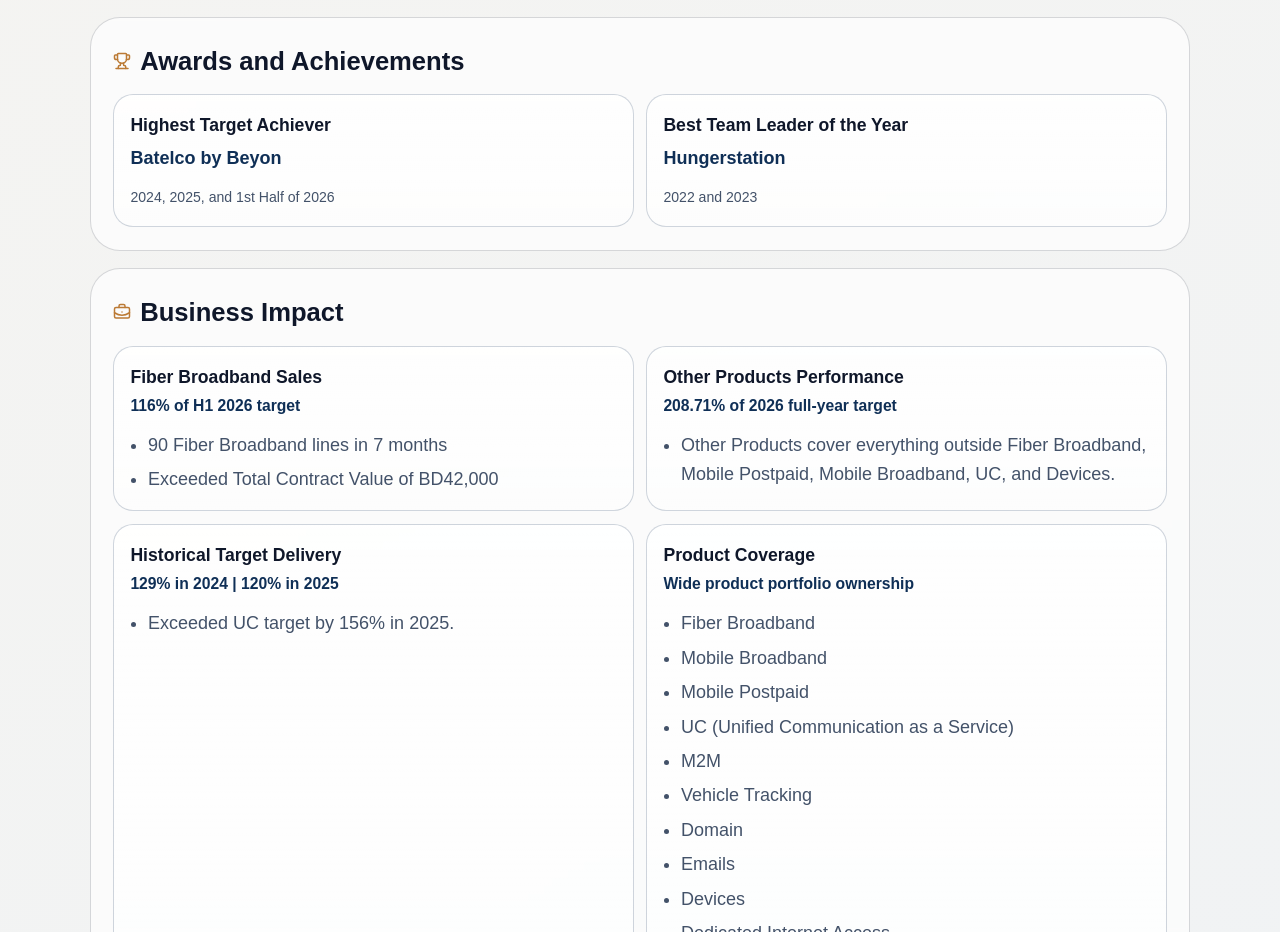
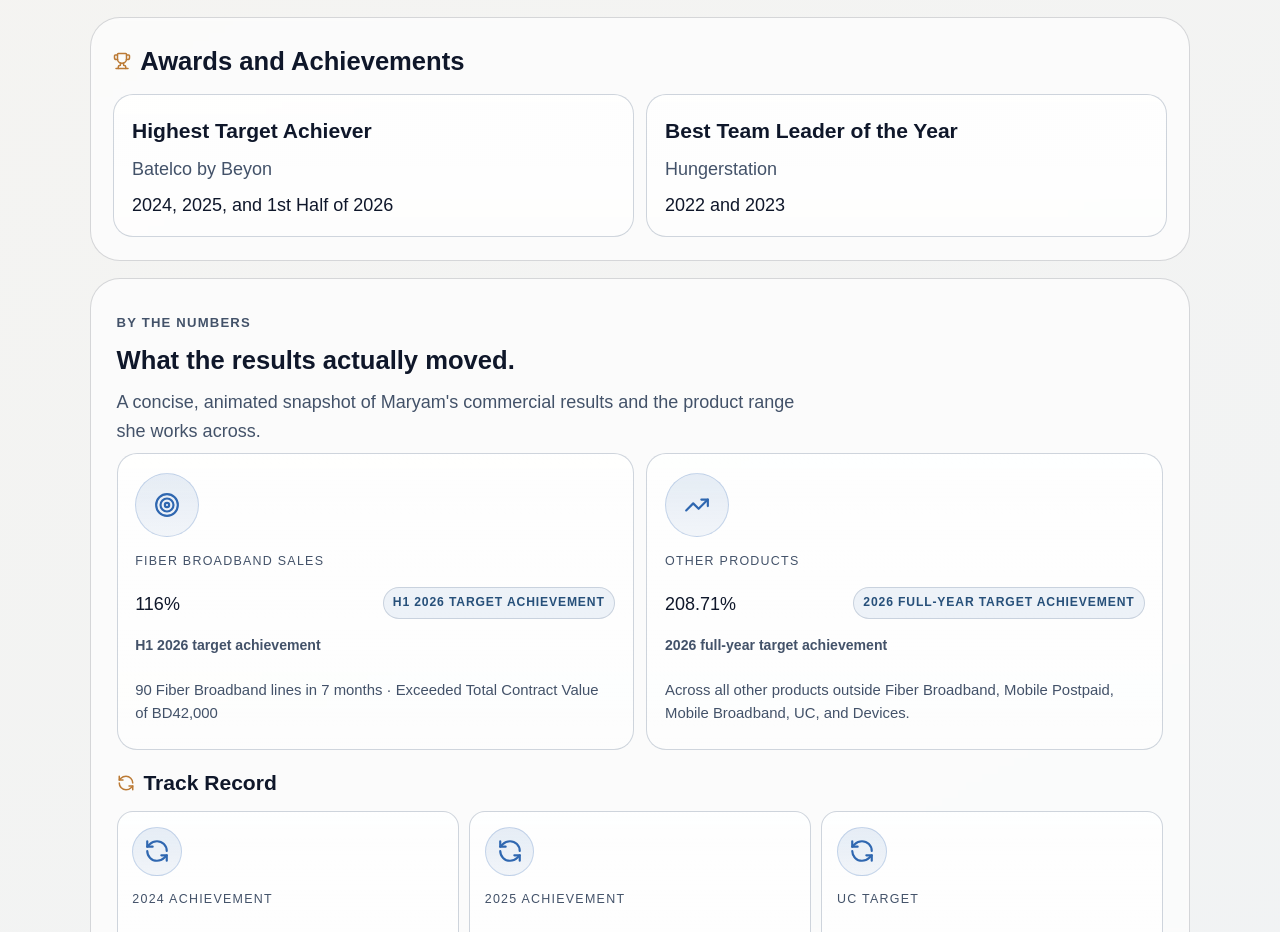
Before and after one commit to Zai-Al/Maryam_Alawi_Profile, a React (Vite) app: page / in a window 1280 px wide. Shown: the part 1868-2800 px from the top of the page. Built offline with nearby package versions, Linux system fonts and the light colour scheme; a web font is replaced by a local one.

Commit message:
Refine business impact layout and update profile photo

```diff
--- a/src/App.jsx
+++ b/src/App.jsx
@@ -7,11 +7,46 @@
   Mail,
   MessageCircle,
   Phone,
+  RefreshCcw,
   Sparkles,
   Trophy,
+  Target,
+  TrendingUp,
+  Layers3,
 } from 'lucide-react'
 import { motion } from 'framer-motion'
-import profileImage from './profile_img.png'
+import profileImage from './profile_img.jpg'
+
+function useCountUp(target, shouldRun, duration = 1100) {
+  const [value, setValue] = useState(0)
+
+  useEffect(() => {
+    if (!shouldRun) return undefined
+
+    let startTime = 0
+    let frameId = 0
+
+    const step = (time) => {
+      if (!startTime) startTime = time
+      const elapsed = time - startTime
+      const progress = Math.min(elapsed / duration, 1)
+      const eased = 1 - Math.pow(1 - progress, 3)
+      setValue(target * eased)
+
+      if (progress < 1) {
+        frameId = window.requestAnimationFrame(step)
+      } else {
+        setValue(target)
+      }
+    }
+
+    frameId = window.requestAnimationFrame(step)
+
+    return () => window.cancelAnimationFrame(frameId)
+  }, [shouldRun, target, duration])
+
+  return value
+}
 
 function LinkedInIcon({ size = 16 }) {
   return (
@@ -64,29 +99,60 @@
     [],
   )
 
-  const businessImpactCards = useMemo(
+  const salesCards = useMemo(
     () => [
       {
-        title: 'Fiber Broadband Sales',
-        value: '116% of H1 2026 target',
-        details: ['90 Fiber Broadband lines in 7 months', 'Exceeded Total Contract Value of BD42,000'],
+        icon: Target,
+        label: 'Fiber Broadband Sales',
+        stat: 116,
+        suffix: '%',
+        helper: 'H1 2026 target achievement',
+        note: '90 Fiber Broadband lines in 7 months · Exceeded Total Contract Value of BD42,000',
       },
       {
-        title: 'Other Products Performance',
-        value: '208.71% of 2026 full-year target',
-        details: [
-          'Other Products cover everything outside Fiber Broadband, Mobile Postpaid, Mobile Broadband, UC, and Devices.',
+        icon: TrendingUp,
+        label: 'Other Products',
+        stat: 208.71,
+        suffix: '%',
+        helper: '2026 full-year target achievement',
+        note: 'Across all other products outside Fiber Broadband, Mobile Postpaid, Mobile Broadband, UC, and Devices.',
+      },
     ],
+    [],
+  )
+
+  const trackRecordCards = useMemo(
+    () => [
+      {
+        icon: RefreshCcw,
+        label: '2024 Achievement',
+        stat: 129,
+        suffix: '%',
+        helper: '2024',
+        note: 'Achieved 129% in target.',
       },
       {
-        title: 'Historical Target Delivery',
-        value: '129% in 2024 | 120% in 2025',
-        details: ['Exceeded UC target by 156% in 2025.'],
+        icon: RefreshCcw,
+        label: '2025 Achievement',
+        stat: 120,
+        suffix: '%',
+        helper: '2025',
+        note: 'Achieved 120% in target.',
       },
       {
-        title: 'Product Coverage',
-        value: 'Wide product portfolio ownership',
-        details: [
+        icon: RefreshCcw,
+        label: 'UC Target',
+        stat: 156,
+        suffix: '%',
+        helper: '2025',
+        note: 'Exceeded 156% of UC target in 2025.',
+      },
+    ],
+    [],
+  )
+
+  const productCoverage = useMemo(
+    () => [
       'Fiber Broadband',
       'Mobile Broadband',
       'Mobile Postpaid',
@@ -99,8 +165,6 @@
       'Dedicated Internet Access',
       'MPLS',
       'SD-WAN',
-        ],
-      },
     ],
     [],
   )
@@ -324,30 +388,40 @@
         </section>
 
         {showBusinessImpact && (
-          <section className="panel" id="business-impact">
-            <div className="section-title">
-              <BriefcaseBusiness size={18} />
-              <h2>Business Impact</h2>
+          <section className="panel stats-panel" id="business-impact">
+            <p className="section-kicker">BY THE NUMBERS</p>
+            <h2>What the results actually moved.</h2>
+            <p className="section-intro">
+              A concise, animated snapshot of Maryam's commercial results and the product range she works across.
+            </p>
+            <div className="sales-grid">
+              {salesCards.map((card, index) => (
+                <BusinessImpactCard key={card.label} card={card} index={index} />
+              ))}
             </div>
-            <div className="impact-grid">
-              {businessImpactCards.map((card, index) => (
-                <motion.article
-                  key={card.title}
-                  className="impact-card"
-                  initial={{ opacity: 0, y: 24 }}
-                  whileInView={{ opacity: 1, y: 0 }}
-                  viewport={{ once: true, amount: 0.2 }}
-                  transition={{ duration: 0.55, delay: index * 0.08 }}
-                >
-                  <h3>{card.title}</h3>
-                  <p className="impact-value">{card.value}</p>
-                  <ul className="impact-points">
-                    {card.details.map((detail) => (
-                      <li key={detail}>{detail}</li>
+            <div className="track-record-block">
+              <div className="section-title track-record-title">
+                <RefreshCcw size={18} />
+                <h3>Track Record</h3>
+              </div>
+              <div className="track-record-grid">
+                {trackRecordCards.map((card, index) => (
+                  <BusinessImpactCard key={card.label} card={card} index={index} compact />
                 ))}
-                  </ul>
-                </motion.article>
+              </div>
+            </div>
+            <div className="coverage-panel">
+              <div className="section-title coverage-title">
+                <Layers3 size={18} />
+                <h3>Product Coverage</h3>
+              </div>
+              <div className="chips chips-compact">
+                {productCoverage.map((product) => (
+                  <motion.span key={product} whileHover={{ scale: 1.03 }}>
+                    {product}
+                  </motion.span>
                 ))}
+              </div>
             </div>
           </section>
         )}
@@ -454,4 +528,43 @@
   )
 }
 
+function BusinessImpactCard({ card, index, compact = false }) {
+  const [isVisible, setIsVisible] = useState(false)
+  const primaryValue = useCountUp(card.stat, isVisible)
+  const primaryDisplay = card.suffix === '%' ? primaryValue.toFixed(card.stat % 1 === 0 ? 0 : 2) : Math.round(primaryValue)
+
+  return (
+    <motion.article
+      className={`impact-card stat-card${compact ? ' stat-card-compact' : ''}`}
+      initial={{ opacity: 0, y: 24 }}
+      whileInView={{ opacity: 1, y: 0 }}
+      viewport={{ once: true, amount: 0.3 }}
+      transition={{ duration: 0.55, delay: index * 0.08 }}
+      onViewportEnter={() => setIsVisible(true)}
+    >
+      <div className="stat-icon-wrap" aria-hidden="true">
+        <card.icon size={26} />
+      </div>
+      <p className="stat-label">{card.label}</p>
+      {compact ? (
+        <div className="stat-compact-value">
+          <div className="stat-main">
+            <span className="stat-value">{primaryDisplay}{card.suffix}</span>
+          </div>
+          <span className="stat-year-chip">{card.helper}</span>
+        </div>
+      ) : (
+        <div className="stat-row">
+          <div className="stat-main">
+            <span className="stat-value">{primaryDisplay}{card.suffix}</span>
+          </div>
+          <span className="stat-year-chip">{card.helper}</span>
+        </div>
+      )}
+      {!compact ? <p className="stat-helper">{card.helper}</p> : null}
+      <p className="stat-note">{card.note}</p>
+    </motion.article>
+  )
+}
+
 export default App
--- a/src/index.css
+++ b/src/index.css
@@ -1,4 +1,5 @@
 @import url('https://api.fontshare.com/v2/css?f[]=clash-display@500,600,700&f[]=supreme@400,500,700&display=swap');
+@import url('https://fonts.googleapis.com/css2?family=Space+Grotesk:wght@500;700&display=swap');
 
 :root {
   --base: #f2eee7;
@@ -286,57 +287,202 @@
   color: var(--ink);
 }
 
-.impact-grid {
+.stats-panel {
+  padding: 1.6rem;
+}
+
+.section-kicker {
+  margin: 0 0 0.45rem;
+  color: #2f67b0;
+  font-size: 0.82rem;
+  letter-spacing: 0.09em;
+  text-transform: uppercase;
+  font-weight: 700;
+}
+
+.section-intro {
+  margin: 0.35rem 0 1.1rem;
+  max-width: 68ch;
+  color: var(--muted);
+}
+
+.impact-grid,
+.sales-grid {
   display: grid;
   grid-template-columns: repeat(2, minmax(0, 1fr));
   gap: 0.8rem;
+}
+
+.sales-grid {
+  align-items: stretch;
+}
+
+.track-record-block {
+  margin-top: 1rem;
+}
+
+.track-record-title {
+  margin-bottom: 0.7rem;
+}
+
+.track-record-grid {
+  display: grid;
+  grid-template-columns: repeat(3, minmax(0, 1fr));
+  gap: 0.65rem;
 }
 
 .impact-card {
   border-radius: 20px;
   border: 1px solid rgba(15, 47, 86, 0.2);
   background: linear-gradient(180deg, rgba(255, 255, 255, 0.8), rgba(255, 255, 255, 0.52));
-  padding: 1rem;
+  padding: 1.15rem 1.1rem 1.05rem;
 }
 
-.impact-card h3 {
-  font-size: 1.1rem;
+.stat-card {
+  display: grid;
+  gap: 0.5rem;
+  min-height: 100%;
 }
 
-.impact-card p {
-  margin-top: 0.25rem;
-  font-weight: 700;
-  color: var(--brand);
+.stat-card-compact {
+  padding: 0.9rem 0.92rem 0.85rem;
+  gap: 0.42rem;
+  border-radius: 16px;
 }
 
-.impact-value {
-  font-size: 0.98rem;
+.stat-icon-wrap {
+  width: 4rem;
+  height: 4rem;
+  border-radius: 50%;
+  display: grid;
+  place-items: center;
+  background: linear-gradient(180deg, rgba(47, 103, 176, 0.12), rgba(47, 103, 176, 0.06));
+  border: 1px solid rgba(47, 103, 176, 0.22);
+  color: #2f67b0;
+}
+
+.stat-label {
+  margin: 0;
+  font-size: 0.78rem;
+  letter-spacing: 0.1em;
+  text-transform: uppercase;
+  color: var(--brand-soft);
+}
+
+.stat-row {
+  display: flex;
+  justify-content: space-between;
+  gap: 0.8rem;
+  align-items: end;
+  flex-wrap: wrap;
+}
+
+.stat-compact-value {
+  display: flex;
+  flex-direction: column;
+  align-items: flex-start;
+  gap: 0.35rem;
+}
+
+.stat-main {
+  display: flex;
+  align-items: baseline;
+}
+
+.stat-comparison {
+  display: grid;
+  grid-template-columns: minmax(0, 1.2fr) minmax(0, 0.8fr);
+  gap: 0.75rem;
+  align-items: end;
+}
+
+.stat-comparison-block {
+  display: grid;
+  gap: 0.34rem;
+}
+
+.stat-comparison-secondary {
+  justify-items: end;
+  text-align: right;
+}
+
+.stat-year-chip {
+  width: fit-content;
+  display: inline-flex;
+  align-items: center;
+  justify-content: center;
+  padding: 0.34rem 0.58rem;
+  border-radius: 999px;
+  border: 1px solid rgba(15, 47, 86, 0.16);
+  background: rgba(47, 103, 176, 0.08);
+  color: var(--brand-soft);
+  font-size: 0.76rem;
+  letter-spacing: 0.07em;
+  text-transform: uppercase;
+  font-weight: 700;
+}
+
+.stat-year-chip-secondary {
+  background: rgba(34, 59, 93, 0.06);
+}
+
+.stat-note {
+  margin: 0;
+  color: var(--muted);
+  font-size: 0.93rem;
+  line-height: 1.55;
+}
+
+.stat-card-compact .stat-icon-wrap {
+  width: 3.1rem;
+  height: 3.1rem;
+}
+
+.stat-card-compact .stat-value {
+  font-size: clamp(1.7rem, 3.6vw, 2.35rem);
+}
+
+.stat-card-compact .stat-helper {
+  font-size: 0.8rem;
+}
+
+.stat-card-compact .stat-note {
+  font-size: 0.82rem;
   line-height: 1.45;
 }
 
-.impact-points {
-  margin: 0.85rem 0 0;
-  padding-left: 1.1rem;
-  color: var(--muted);
-  display: grid;
-  gap: 0.35rem;
-}
-
-.impact-points li {
+.stat-helper {
   margin: 0;
-}
-
-.impact-card span {
-  display: inline-block;
-  margin-top: 0.38rem;
+  color: var(--brand);
   font-size: 0.88rem;
-  color: var(--muted);
+  font-weight: 700;
 }
 
 .chips {
   display: flex;
   flex-wrap: wrap;
   gap: 0.52rem;
+}
+
+.coverage-panel {
+  margin-top: 1rem;
+  padding: 1rem 1.05rem 0.95rem;
+  border-radius: 22px;
+  border: 1px solid rgba(15, 47, 86, 0.14);
+  background: rgba(255, 255, 255, 0.55);
+}
+
+.coverage-title {
+  margin-bottom: 0.75rem;
+}
+
+.chips-compact {
+  gap: 0.45rem;
+}
+
+.chips-compact span {
+  font-size: 0.84rem;
+  padding: 0.46rem 0.72rem;
 }
 
 .chips span {
@@ -580,7 +726,17 @@
   }
 
   .impact-grid,
+  .stats-grid,
   .profile-grid {
     grid-template-columns: 1fr;
   }
+
+  .stat-icon-wrap {
+    width: 3.4rem;
+    height: 3.4rem;
+  }
+
+  .stat-value {
+    font-size: clamp(2.25rem, 11vw, 3.25rem);
+  }
 }
```
Also changed, not shown: src/profile_img.jpg (added), src/profile_img.png (deleted), 7 other files (tests, documents, lock files or other folders). Lines whose indentation alone changed are shown as unchanged.
